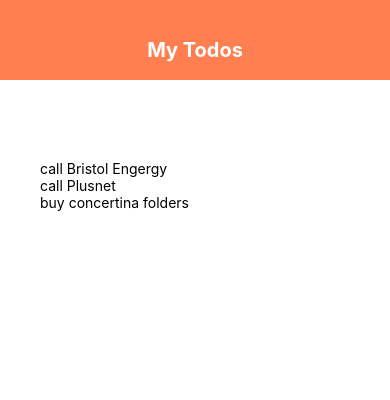
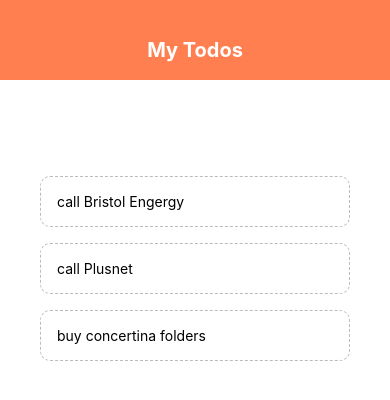
Before and after one commit to neilmcdonagh1985/newTravelApp, a React Native app: screen / in a window 390 px wide. Shown: the top 400 px of the page. Built offline with nearby package versions, Linux system fonts and the light colour scheme.

Commit message:
button design and disappear function added

```diff
--- a/App.js
+++ b/App.js
@@ -1,6 +1,7 @@
 import React, { useState } from 'react';
 import { StyleSheet, Text, View, FlatList } from 'react-native';
 import Header from './components/header';
+import TodoItem from './components/todoItem';
 
 export default function App() {
 
@@ -9,6 +10,12 @@
     {  text: 'call Plusnet', key: '2' },
     {  text: 'buy concertina folders', key: '3' }
   ]);
+
+  const pressHandler = (key) => {
+    setTodos((prevTodos) => {
+      return prevTodos.filter(todo => todo.key != key)
+    })
+  }
 
   return (
     <View style={styles.container}>
@@ -19,7 +26,8 @@
           <FlatList
             data={todos}
             renderItem={({ item }) => (
-            <Text>{item.text}</Text>
+              <TodoItem item={item} pressHandler={pressHandler}/>
+
 
             )}
 
--- /dev/null
+++ b/components/todoItem.js
@@ -0,0 +1,25 @@
+import React from 'react';
+import { StyleSheet, Text, TouchableOpacity } from 'react-native';
+
+export default function TodoItem({ item, pressHandler }) {
+
+    return (
+        <TouchableOpacity onPress={() => pressHandler(item.key)}>
+          <Text style={styles.item}>{item.text}</Text>
+        </TouchableOpacity>
+    )
+
+
+}
+
+const styles = StyleSheet.create({
+    item: {
+        padding: 16,
+        marginTop: 16,
+        borderColor: '#bbb',
+        borderWidth: 1,
+        borderStyle: 'dashed',
+        borderRadius: 10
+    }
+
+})
```
